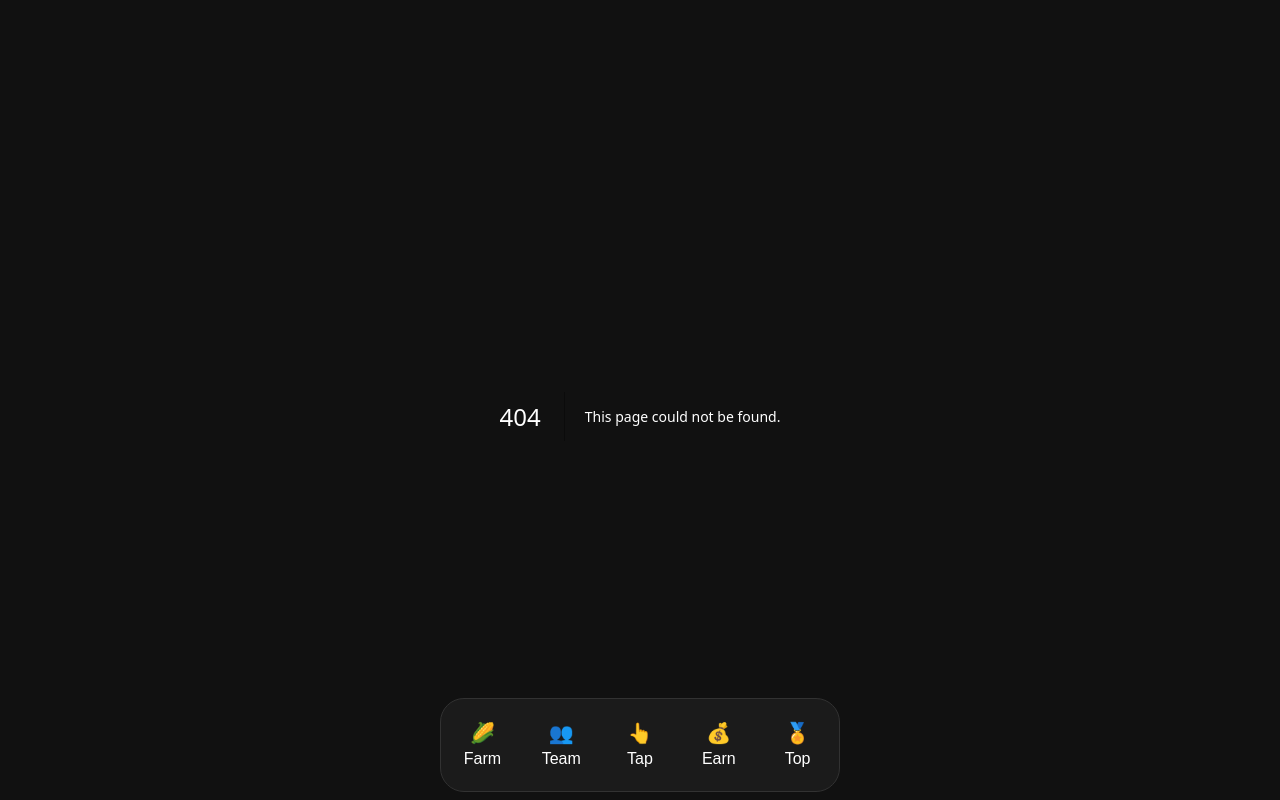
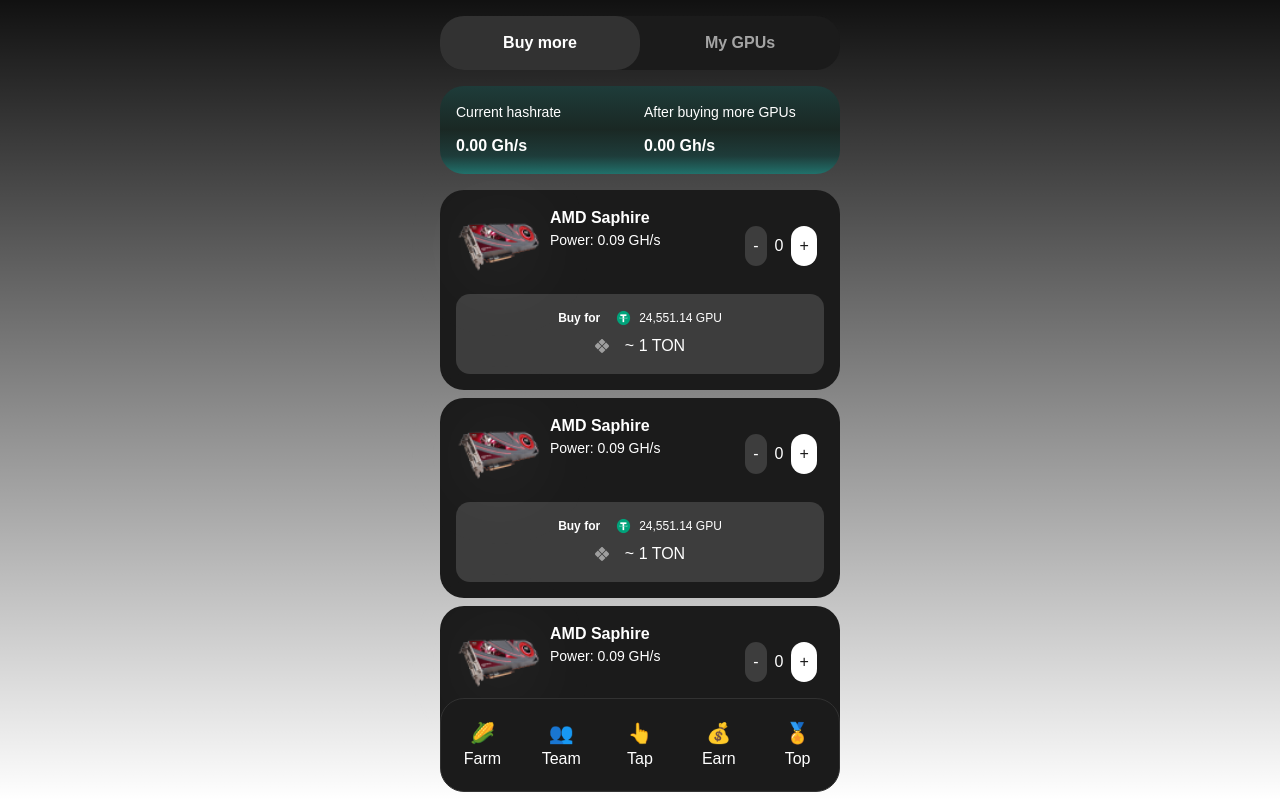
Before and after one commit to ndoubleu/tappapp, a Next.js app: page /buy in a window 1280 px wide. Before the commit this address had no page. Built offline with nearby package versions, Linux system fonts and the light colour scheme.

Commit message:
chore: GPUs and more page

```diff
--- a/src/assets/icons/index.tsx
+++ b/src/assets/icons/index.tsx
@@ -1,2 +1,3 @@
 export { default as Plus } from './plus';
+export { default as Ton } from './ton';
 export { default as CloseButton } from './close';
--- /dev/null
+++ b/src/assets/icons/ton.tsx
@@ -0,0 +1,18 @@
+import React from 'react';
+
+const Ton: React.FC<any> = () => {
+  return (
+    <svg width="14" height="14" viewBox="0 0 14 14" fill="none" xmlns="http://www.w3.org/2000/svg">
+      <g opacity="0.5" clip-path="url(#clip0_42_236)">
+      <path d="M7.91875 0.380625C7.41125 -0.126875 6.58875 -0.126875 6.08125 0.380625L3.54113 2.92163L7 6.38138L10.4598 2.92163L7.91788 0.380625H7.91875ZM11.0775 3.54025L7.6195 7L11.0793 10.4598L13.6203 7.91788C14.1278 7.41038 14.1278 6.58875 13.6203 6.08213L11.0793 3.54025H11.0775ZM10.4598 11.0775L7 7.6195L3.54025 11.0793L6.08213 13.6203C6.58963 14.1278 7.41125 14.1278 7.91788 13.6203L10.4598 11.0793V11.0775ZM2.9225 10.4598L6.3805 7L2.92163 3.54025L0.380625 6.08213C-0.126875 6.58963 -0.126875 7.41125 0.380625 7.91788L2.9225 10.4598Z" fill="white"/>
+      </g>
+      <defs>
+      <clipPath id="clip0_42_236">
+      <rect width="14" height="14" fill="white"/>
+      </clipPath>
+      </defs>
+    </svg>
+
+  );
+};
+export default React.memo(Ton);
--- /dev/null
+++ b/src/components/buy/gpu.tsx
@@ -0,0 +1,14 @@
+import CustomButton from '../button';
+
+export default function GPUComponent () {
+  return (
+    <div className='flex flex-col gap-2 w-full'>
+     <div className='w-full bg-red-gradient rounded-[24px] grid grid-cols-2 grid-rows-2 p-4 gap-2 mb-2'>
+      <div className='text-sm'>Current hashrate</div>
+      <div className='text-sm'>After buying more GPUs</div>
+      <div className='text-base font-bold'>0.00 Gh/s</div>
+      <div className='text-base font-bold'>0.00 Gh/s</div>
+     </div>
+    </div>
+  );
+};
--- /dev/null
+++ b/src/components/buy/index.tsx
@@ -0,0 +1,43 @@
+import { useState } from 'react';
+import StatusComponent from '../tap/status';
+import classNames from 'classnames';
+import MoreComponent from './more';
+import GPUComponent from './gpu';
+
+export default function BuyComponent() {
+  const [gpu, setGpu] = useState(false)
+
+  return (
+    <div className="relative w-full h-full flex flex-col gap-4 items-center">
+      <div className="rounded-[24px] w-full bg-block min-h-[54px] h-[54px] grid grid-cols-2 grid-rows-1">
+        <div
+          className={classNames(
+            'flex flex-nowrap justify-center items-center rounded-[24px] text-m font-bold h-full cursor-pointer',
+            { 'bg-blockActive': !gpu },
+            { 'opacity-60': gpu }
+          )}
+          onClick={() => {
+            setGpu(false);
+          }}
+        >
+          Buy more
+        </div>
+        <div
+          className={classNames(
+            'flex flex-nowrap justify-center items-center rounded-[24px] text-m font-bold h-full cursor-pointer',
+            { 'bg-blockActive': gpu },
+            { 'opacity-60': !gpu }
+          )}
+          onClick={() => {
+            setGpu(true);
+          }}
+        >
+          My GPUs
+        </div>
+      </div>
+      {
+        gpu ? <GPUComponent/> : <MoreComponent/>
+      }
+  </div>
+  );
+}
--- /dev/null
+++ b/src/components/buy/more.tsx
@@ -0,0 +1,61 @@
+import gpu1 from '@images/gpu1.png';
+import { CardItem, MoreCards } from './moreCards';
+const mock: CardItem[] = [
+  {
+    image: gpu1,
+    title: 'AMD Saphire',
+    subtitle: 'Power: 0.09 GH/s',
+    button: {
+      price: '24,551.14',
+      priceTon: '1',
+    },
+    badge: 'Hot'
+  },
+  {
+    image: gpu1,
+    title: 'AMD Saphire',
+    subtitle: 'Power: 0.09 GH/s',
+    button: {
+      price: '24,551.14',
+      priceTon: '1',
+    },
+    badge: 'Hot'
+  },
+  {
+    image: gpu1,
+    title: 'AMD Saphire',
+    subtitle: 'Power: 0.09 GH/s',
+    button: {
+      price: '24,551.14',
+      priceTon: '1',
+    },
+    badge: 'Hot'
+  },
+  {
+    image: gpu1,
+    title: 'AMD Saphire',
+    subtitle: 'Power: 0.09 GH/s',
+    button: {
+      price: '24,551.14',
+      priceTon: '1',
+    },
+    badge: 'Hot'
+  },
+];
+export default function MoreComponent () {
+  return (
+    <div className='flex flex-col gap-2 w-full'>
+     <div className='w-full bg-green-gradient rounded-[24px] grid grid-cols-2 grid-rows-2 p-4 gap-2 mb-2'>
+      <div className='text-sm'>Current hashrate</div>
+      <div className='text-sm'>After buying more GPUs</div>
+      <div className='text-base font-bold'>0.00 Gh/s</div>
+      <div className='text-base font-bold'>0.00 Gh/s</div>
+     </div>
+     {
+      mock.map((data, i)=>(
+        <MoreCards key={i} {...data}/>
+      ))
+     }
+    </div>
+  );
+};
--- /dev/null
+++ b/src/components/buy/moreCards.tsx
@@ -0,0 +1,70 @@
+import { StaticImageData } from "next/image";
+import  Image  from "next/image";
+import { useState } from "react";
+import tCurrency from '@images/tCurrency.png';
+import {Ton} from "@/assets/icons";
+export interface ButtonData {
+    price: string;
+    priceTon: string;
+  }
+
+export interface CardItem {
+    image: StaticImageData;
+    title: string;
+    subtitle: string;
+    button: ButtonData;
+    badge?: string;
+  }
+
+export const MoreCards: React.FC<CardItem> = (props) => {
+  const [count, setCount] = useState(0);
+  const {image, title, subtitle, button, badge} = props;
+  console.log(image);
+    return (
+      <div className='grid grid-cols-4 grid-rows-2 w-full p-4 bg-block rounded-[24px] gap-2'>
+        <div className="w-full h-full flex flex-col justify-center items-center relative">
+        <div
+          style={{
+          position: 'absolute',
+          width: '72px',
+          height: '72px',
+          left: 'calc(50% - 72px / 2 + 0.5px)',
+          top: 'calc(50% - 72px / 2 + 0.5px)',
+          background: 'radial-gradient(50% 50% at 50% 50%, rgba(255, 255, 255, 0.17) 0%, rgba(255, 255, 255, 0) 100%)',
+          filter: 'blur(40px)',
+        }}
+        >
+
+        </div>
+          <Image src={image.src} alt="GPU" className="w-full" width={72} height={46}/>
+        </div>
+        <div className="col-span-2 flex flex-col w-full">
+          <span className="text-base font-bold">AMD Saphire</span>
+          <span className="text-sm">Power: 0.09 GH/s</span>
+        </div>
+        <div className="flex flex-nowrap justify-center gap-2 items-center cursor-pointer">
+          <div className="rounded-full bg-blockLighter p-2" onClick={()=>{if(count>0){setCount(count-1)}}}>
+            -
+          </div>
+          <span>{count}</span>
+          <div className="rounded-full bg-white text-block p-2 cursor-pointer" onClick={()=>{setCount(count+1)}}>
+            +
+          </div>
+        </div>
+        <div className="col-span-4 rounded-[14px] bg-blockLighter w-full h-full flex flex-col justify-center items-center gap-2 p-4 cursor-pointer">
+          <div className="flex flex-nowrap text-xs gap-4">
+            <span className="font-bold">Buy for</span>
+            <div className="flex flex-nowrap gap-2">
+              <Image src={tCurrency} alt="currency" width={15} height={15}/>
+              <span>{button.price} GPU</span>
+            </div>
+          </div>
+          <div className="flex flex-nowrap gap-4 items-center">
+            <Ton/>
+            <span>~ {button.priceTon} TON</span>
+          </div>
+        </div>
+
+      </div>
+    );
+  };
--- /dev/null
+++ b/src/pages/buy/index.tsx
@@ -0,0 +1,9 @@
+import BuyComponent from '@/components/buy'
+
+export default function Tap() {
+  return (
+    <>
+    <BuyComponent/>
+    </>
+  )
+}
--- a/tailwind.config.ts
+++ b/tailwind.config.ts
@@ -40,6 +40,10 @@
       scale: {
         '98' : '0.98',
       },
+      backgroundImage: {
+        'green-gradient': 'linear-gradient(180deg, #1E3C3A 0%, #1A2824 49.5%, #1E3C3A 79.5%, #21716B 100%)',
+        'red-gradient': 'linear-gradient(180deg, #3C1E1E 0%, #281A1A 49.5%, #532626 79.5%, #953333 100%)',
+      },
     },
   },
   plugins: [],
```
Also changed, not shown: public/images/gpu1.png (added).
